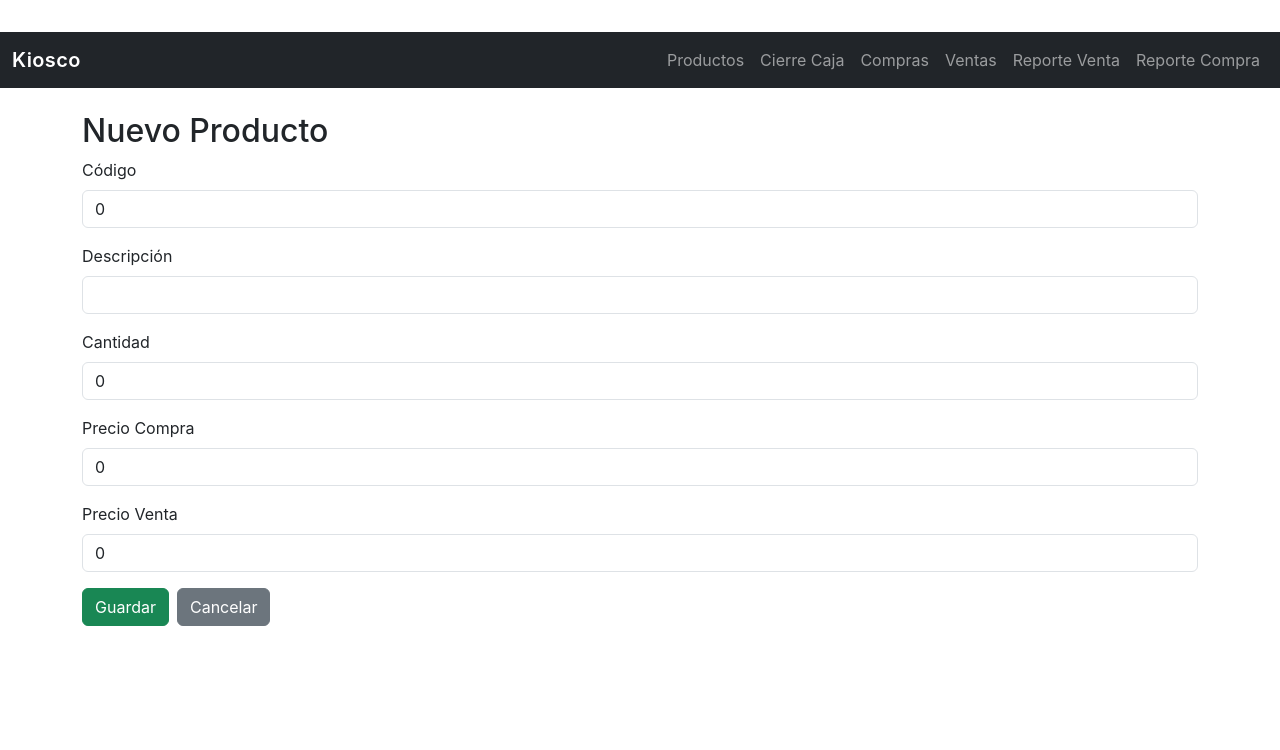
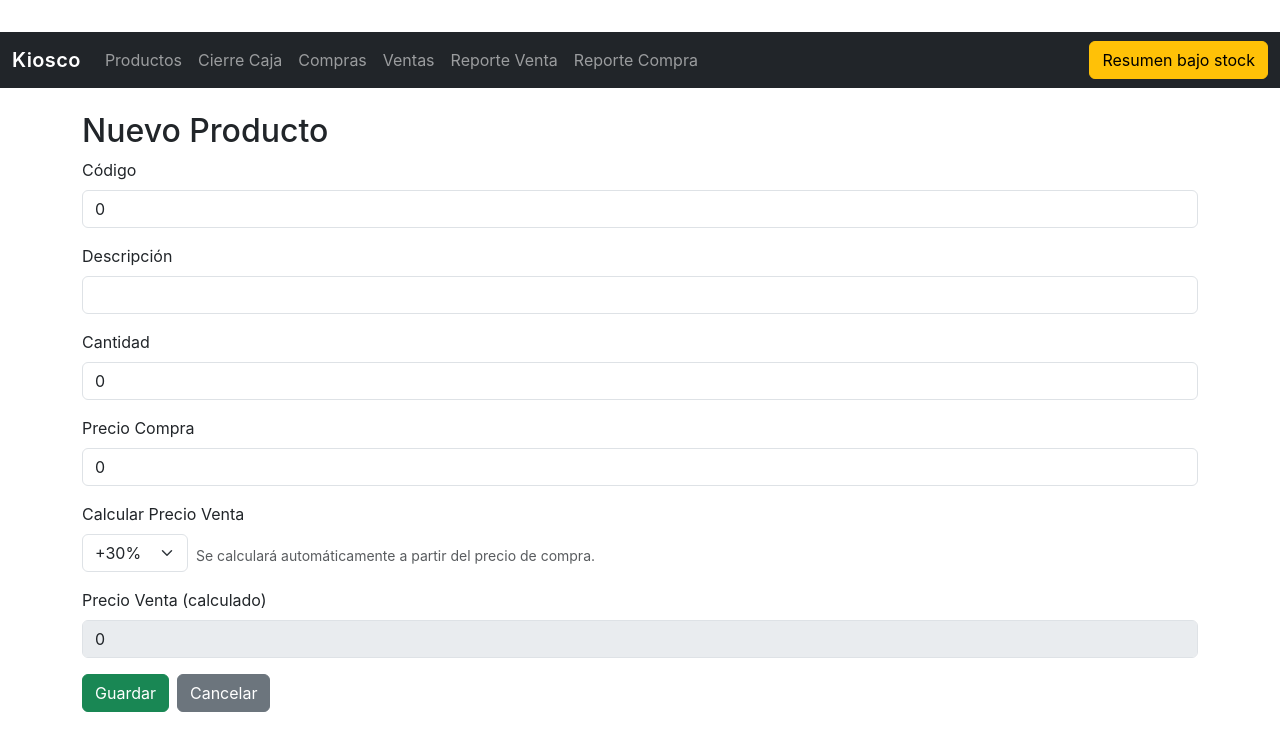
Before and after one commit to damiang66/Kiosco-Front, an Angular app: page /productos/nuevo in a window 1280 px wide. Shown: the top 750 px of the page. Built offline with nearby package versions, Linux system fonts and the light colour scheme.

Commit message:
stock resumen

```diff
--- a/angular.json
+++ b/angular.json
@@ -26,16 +26,11 @@
                 "input": "public"
               }
             ],
-          "styles": [
-  "node_modules/bootstrap/dist/css/bootstrap.min.css",
-  "src/styles.css"
-],
-            "scripts": [],
-            "server": "src/main.server.ts",
-            "outputMode": "server",
-            "ssr": {
-              "entry": "src/server.ts"
-            }
+            "styles": [
+              "node_modules/bootstrap/dist/css/bootstrap.min.css",
+              "src/styles.css"
+            ],
+            "scripts": []
           },
           "configurations": {
             "production": {
--- a/src/app/features/productos/components/producto-form/producto-form.component.html
+++ b/src/app/features/productos/components/producto-form/producto-form.component.html
@@ -19,12 +19,30 @@
 
     <div class="mb-3">
       <label class="form-label">Precio Compra</label>
-      <input type="number" class="form-control" name="precioCompra" [(ngModel)]="producto.precioCompra" required>
+      <input type="number" class="form-control" name="precioCompra" [(ngModel)]="producto.precioCompra" (ngModelChange)="onPrecioCompraChange($event)" required>
     </div>
 
     <div class="mb-3">
-      <label class="form-label">Precio Venta</label>
+      <label class="form-label">Calcular Precio Venta</label>
+      <div class="d-flex gap-2 align-items-center">
+        <select class="form-select w-auto" name="markupOption" [(ngModel)]="markupOption" (ngModelChange)="onMarkupChange($event)">
+          <option value="30">+30%</option>
+          <option value="40">+40%</option>
+          <option value="50">+50%</option>
+          <option value="manual">Manual</option>
+        </select>
+        <div *ngIf="!manualPrecioVenta" class="form-text">Se calculará automáticamente a partir del precio de compra.</div>
+      </div>
+    </div>
+
+    <div class="mb-3" *ngIf="manualPrecioVenta">
+      <label class="form-label">Precio Venta (manual)</label>
       <input type="number" class="form-control" name="precioVenta" [(ngModel)]="producto.precioVenta" required>
+    </div>
+
+    <div class="mb-3" *ngIf="!manualPrecioVenta">
+      <label class="form-label">Precio Venta (calculado)</label>
+      <input type="number" class="form-control" [(ngModel)]="producto.precioVenta" name="precioVentaCalc" disabled>
     </div>
 
     <button type="submit" class="btn btn-success">Guardar</button>
--- a/src/app/features/productos/components/producto-form/producto-form.component.ts
+++ b/src/app/features/productos/components/producto-form/producto-form.component.ts
@@ -24,6 +24,9 @@ export class ProductoFormComponent implements OnInit {
   };
 
   editMode = false;
+  // markupOption: '30' | '40' | '50' | 'manual'
+  markupOption: string = '30';
+  manualPrecioVenta = false;
 
   constructor(
     private service: ProductoService,
@@ -35,7 +38,15 @@ export class ProductoFormComponent implements OnInit {
     const id = this.route.snapshot.paramMap.get('id');
     if (id) {
       this.editMode = true;
-      this.service.getById(+id).subscribe(p => this.producto = p);
+      this.service.getById(+id).subscribe(p => {
+        this.producto = p;
+        // Detectar si el precioVenta corresponde a alguno de los markups o es manual
+        this.detectMarkup();
+      });
+    }
+    // si se crea nuevo, aplicar markup por defecto
+    if (!this.editMode) {
+      this.applyMarkup();
     }
   }
 
@@ -55,4 +66,55 @@ export class ProductoFormComponent implements OnInit {
   cancelar(){
  this.router.navigate(['/productos']);
   }
+
+  onPrecioCompraChange(value: any) {
+    // ngModelChange puede enviar string
+    const v = Number(value) || 0;
+    this.producto.precioCompra = v;
+    if (!this.manualPrecioVenta) {
+      this.applyMarkup();
+    }
+  }
+
+  onMarkupChange(value: string) {
+    if (value === 'manual') {
+      this.manualPrecioVenta = true;
+      this.markupOption = 'manual';
+    } else {
+      this.manualPrecioVenta = false;
+      this.markupOption = value;
+      this.applyMarkup();
+    }
+  }
+
+  applyMarkup() {
+    const compra = Number(this.producto.precioCompra) || 0;
+    if (this.markupOption === 'manual') return;
+    const percent = Number(this.markupOption) / 100;
+    // redondear a 2 decimales
+    this.producto.precioVenta = Number((compra * (1 + percent)).toFixed(2));
+  }
+
+  private detectMarkup() {
+    const compra = Number(this.producto.precioCompra) || 0;
+    const venta = Number(this.producto.precioVenta) || 0;
+    const options = ['30', '40', '50'];
+    const eps = 0.01; // tolerancia para comparar decimales
+    let matched = false;
+    for (const opt of options) {
+      const percent = Number(opt) / 100;
+      const expected = Number((compra * (1 + percent)).toFixed(2));
+      if (Math.abs(expected - venta) <= eps) {
+        this.markupOption = opt;
+        this.manualPrecioVenta = false;
+        matched = true;
+        break;
+      }
+    }
+    if (!matched) {
+      // No coincide con ningún markup: dejar manual
+      this.markupOption = 'manual';
+      this.manualPrecioVenta = true;
+    }
+  }
 }
--- /dev/null
+++ b/src/app/features/productos/services/low-stock.service.ts
@@ -0,0 +1,54 @@
+import { Injectable } from '@angular/core';
+import { ProductoService } from './producto.service';
+import { Producto } from '../../modelos/producto';
+
+@Injectable({
+  providedIn: 'root'
+})
+export class LowStockService {
+  constructor(private productoService: ProductoService) {}
+
+  /**
+   * Obtiene productos con cantidad menor o igual a `threshold`.
+   */
+  async obtenerBajoStock(threshold = 10): Promise<Producto[]> {
+    return new Promise((resolve, reject) => {
+      this.productoService.getAll().subscribe({
+        next: (productos) => {
+          const bajos = productos.filter(p => p.cantidad <= threshold);
+          resolve(bajos);
+        },
+        error: (err) => reject(err)
+      });
+    });
+  }
+
+  /**
+   * Genera un archivo .txt con el resumen de productos de bajo stock y dispara la descarga.
+   */
+  async generarResumenYDescargar(threshold = 10) {
+    const bajos = await this.obtenerBajoStock(threshold);
+    const fecha = new Date().toLocaleString();
+    let contenido = `Resumen de productos con stock <= ${threshold}\r\nFecha: ${fecha}\r\n\r\n`;
+    if (bajos.length === 0) {
+      contenido += 'No hay productos con stock bajo.';
+    } else {
+      contenido += 'ID\tCodigo\tDescripcion\tCantidad\tPrecioCompra\r\n';
+      for (const p of bajos) {
+        contenido += `${p.id ?? ''}\t${p.codigo}\t${p.descripcion}\t${p.cantidad}\t${p.precioCompra}\r\n`;
+      }
+    }
+
+    const blob = new Blob([contenido], { type: 'text/plain;charset=utf-8' });
+    const url = window.URL.createObjectURL(blob);
+    const a = document.createElement('a');
+    a.href = url;
+    const ts = new Date().toISOString().replace(/[:.]/g, '-');
+    a.download = `bajo-stock-${ts}.txt`;
+    document.body.appendChild(a);
+    a.click();
+    a.remove();
+    window.URL.revokeObjectURL(url);
+    return { fileName: a.download, count: bajos.length };
+  }
+}
--- a/src/app/shared/navbar/navbar.component.html
+++ b/src/app/shared/navbar/navbar.component.html
@@ -65,6 +65,11 @@
         </a>
       </li>
     </ul>
+    <div class="ms-auto">
+      <button class="btn btn-warning" (click)="generarResumen()" [disabled]="downloading">
+        {{ downloading ? 'Generando...' : 'Resumen bajo stock' }}
+      </button>
+    </div>
   </div>
 </nav>
 
--- a/src/app/shared/navbar/navbar.component.ts
+++ b/src/app/shared/navbar/navbar.component.ts
@@ -1,6 +1,7 @@
 import { Component } from '@angular/core';
 import { CommonModule } from '@angular/common';
 import { RouterModule } from '@angular/router';
+import { LowStockService } from '../../features/productos/services/low-stock.service';
 
 @Component({
   selector: 'app-navbar',
@@ -10,4 +11,19 @@ import { RouterModule } from '@angular/router';
   styleUrls: ['./navbar.component.css']
 })
 export class NavbarComponent {
+  downloading = false;
+  constructor(private lowStock: LowStockService) {}
+
+  async generarResumen() {
+    try {
+      this.downloading = true;
+      const res = await this.lowStock.generarResumenYDescargar(10);
+      // opcional: mostrar notificación simple por consola
+      console.info(`Resumen generado: ${res.fileName}, productos: ${res.count}`);
+    } catch (err) {
+      console.error('Error al generar resumen de bajo stock', err);
+    } finally {
+      this.downloading = false;
+    }
+  }
 }
```
